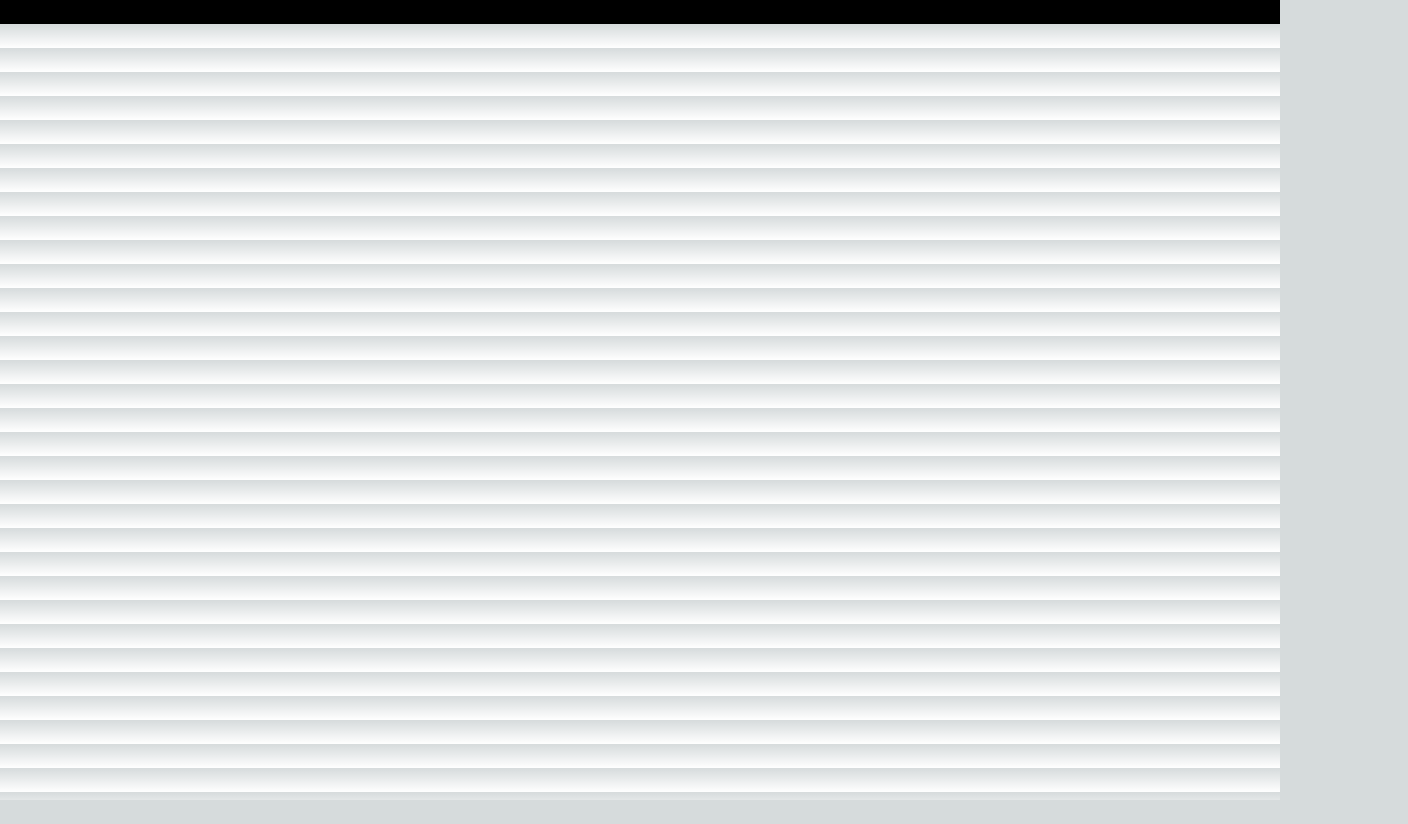
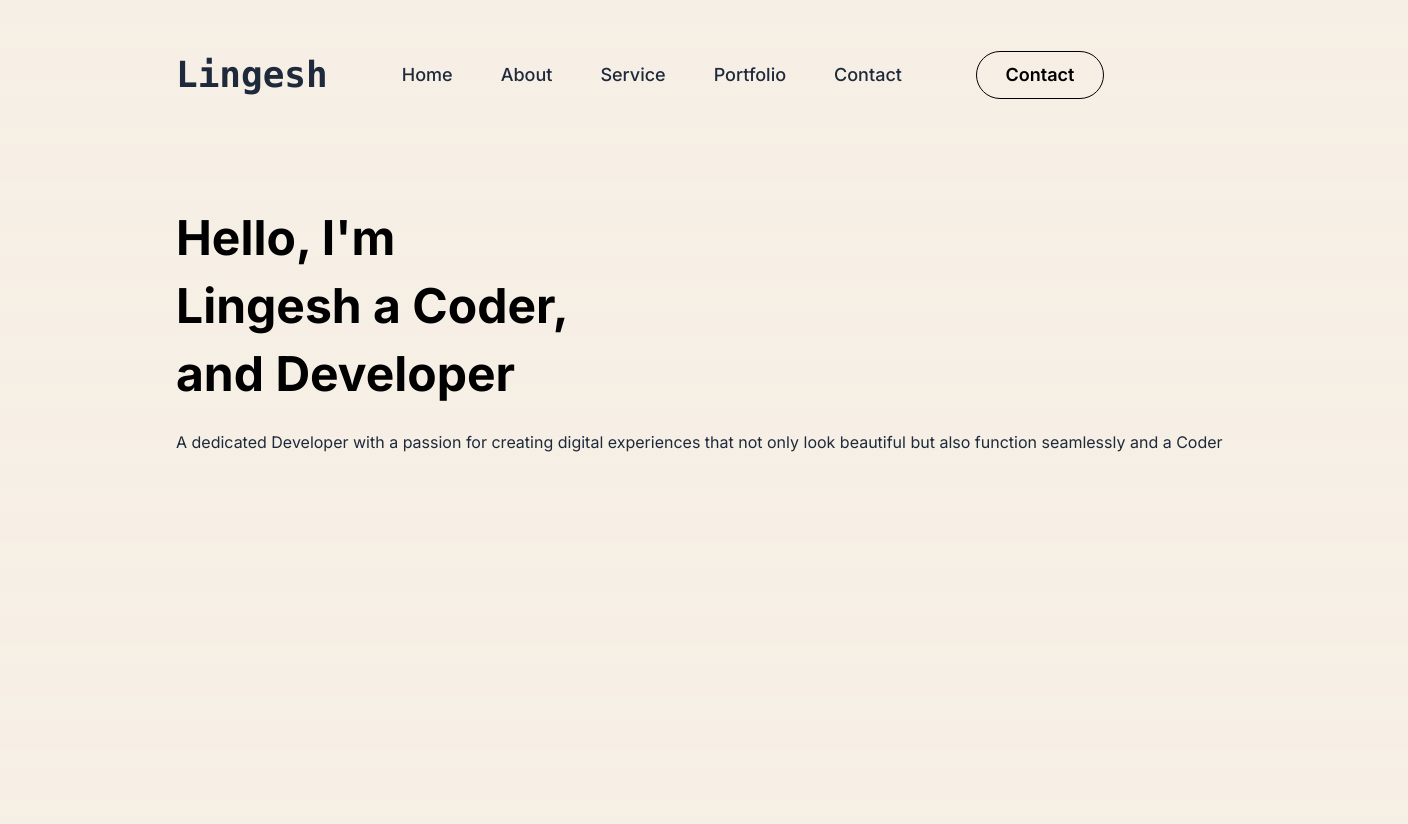
Before and after one commit to linga-007/Linga-Portfolio, a Next.js app: page / in a window 1280 px wide. Shown: the whole page, 1408 px wide, since content can reach past the window. Before the commit the page ends 800 px from the top, so only its background shows below. Built offline with nearby package versions, Linux system fonts and the light colour scheme.

Commit message:
designed navigation page and intro page

```diff
--- a/app/globals.css
+++ b/app/globals.css
@@ -3,16 +3,16 @@
 @tailwind utilities;
 
 :root {
-  --foreground-rgb: 0, 0, 0;
-  --background-start-rgb: 214, 219, 220;
-  --background-end-rgb: 255, 255, 255;
+  --foreground-rgb: 246, 239, 229;
+  --background-start-rgb: 246, 239, 229;
+  --background-end-rgb: 246, 239, 229;
 }
 
 @media (prefers-color-scheme: dark) {
   :root {
-    --foreground-rgb: 255, 255, 255;
-    --background-start-rgb: 0, 0, 0;
-    --background-end-rgb: 0, 0, 0;
+    --foreground-rgb: 246, 239, 229;
+    --background-start-rgb:246, 239, 229;
+    --background-end-rgb: 246, 239, 229;
   }
 }
 
--- a/app/layout.tsx
+++ b/app/layout.tsx
@@ -5,8 +5,8 @@ import "./globals.css";
 const inter = Inter({ subsets: ["latin"] });
 
 export const metadata: Metadata = {
-  title: "Create Next App",
-  description: "Generated by create next app",
+  title: "Portfolio",
+  description: "Generated by Linga",
 };
 
 export default function RootLayout({
--- a/app/page.tsx
+++ b/app/page.tsx
@@ -1,9 +1,13 @@
 import Image from "next/image";
+import Header from "./ui/header";
+import Intro from "./ui/intro";
 
 export default function Home() {
   return (
-    <main>
-      <div className="bg-black">hello</div>
-    </main>
+    <>
+    <Header/>
+    <Intro/>
+    helo
+    </>
   );
 }
--- /dev/null
+++ b/app/ui/header.tsx
@@ -0,0 +1,25 @@
+import React from 'react'
+import Image from 'next/image'
+
+
+const header = () => {
+  return (
+    <div className=' h-[150px] mx-32 flex justify-between items-center p-12 '>
+
+        <h1 className='text-4xl font-semibold font-mono text-slate-800'>Lingesh</h1>
+        <div className='flex justify-between text-slate-800 gap-12 font-medium text-lg'>
+            <button className='hover:text-orange-500'>Home</button >
+            <button className='hover:text-orange-500'>About</button >
+            <button className='hover:text-orange-500'>Service</button >
+            <button className='hover:text-orange-500'>Portfolio</button >
+            <button className='hover:text-orange-500'>Contact</button >
+        </div>
+
+        <button className='bg-transparent border border-black  rounded-3xl font-semibold text-black w-32 text-lg h-12'>Contact</button>
+
+
+    </div>
+  )
+}
+
+export default header
--- /dev/null
+++ b/app/ui/intro.tsx
@@ -0,0 +1,19 @@
+import React from 'react'
+
+const intro = () => {
+  return (
+    <div className='flex justify-between mx-32 p-12 pt-16 h-[650px] w-full '>
+      <div className='flex text-slate-800 gap-8 flex-col '>
+        <div className='text-black font-bold text-5xl gap-5 flex flex-col'>
+          <h2>Hello, I'm</h2>
+          <h2>Lingesh a Coder,</h2>
+          <h3>and Developer</h3>
+        </div>
+        <div>A dedicated Developer with a passion for creating digital experiences that not only look beautiful but also function seamlessly and a Coder </div>
+      </div>
+
+    </div>
+  )
+}
+
+export default intro
```
Also changed, not shown: app/ui/star.png (added).
